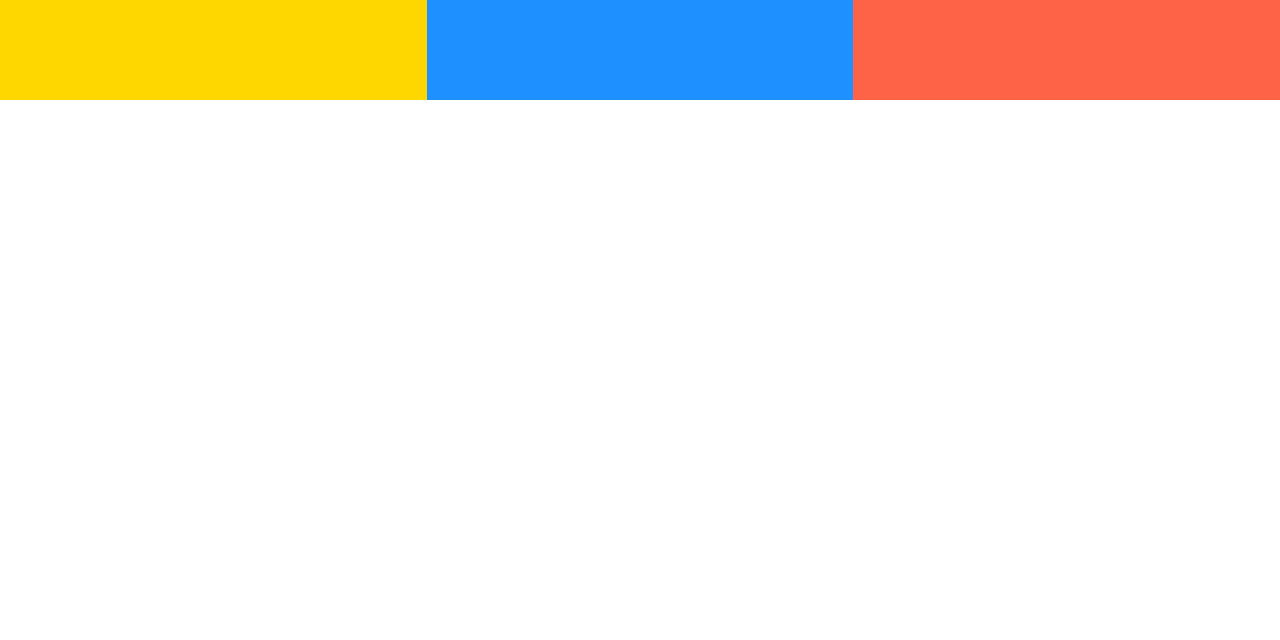
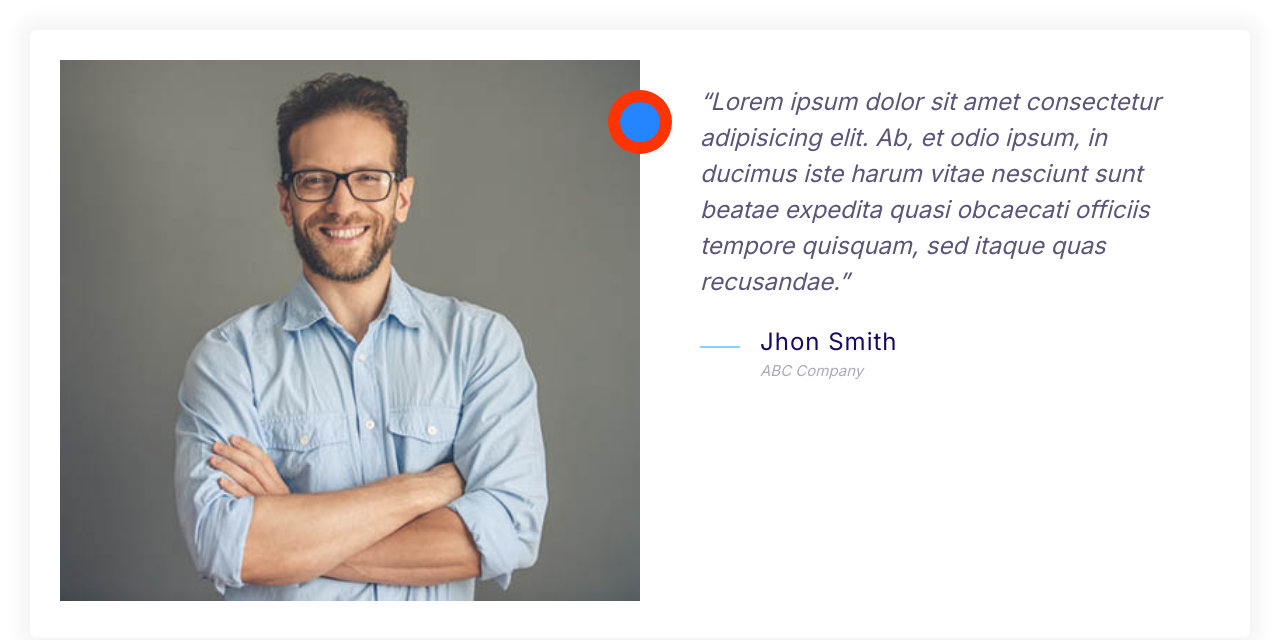
Before and after one commit to CsarChvz/HTCSS-Mosh, a plain HTML site: page index.html in a window 1280 px wide. Drawn offline with Linux system fonts and the light colour scheme.

Commit message:
Testimonials

```diff
--- a/css/styles.css
+++ b/css/styles.css
@@ -176,9 +176,17 @@ a {
   width: 40px;
   height: 40px;
 }
+.icon--small{
+  width: 30px;
+  height: 30px;
+}
 
 .icon--primary {
   fill: var(--color-primary);
+}
+
+.icon--white{
+  fill: var(--color--borders);
 }
 
 .icon-container {
@@ -191,6 +199,9 @@ a {
   width: 64px;
 }
 
+.icon-container--accent{
+  background: var(--color-accent);
+}
 /* Botones */
 
 .btn {
@@ -488,3 +499,36 @@ a {
     grid-template-columns: repeat(3, 1fr);
   }
 }
+
+/* tESTIMONIALS */
+
+.testimonial{
+  padding: 3rem;
+}
+.testimonial__image {
+  position: relative;
+}
+/* Se usa el puntero directo del hijo, apunta a un hijo dentro de una clase */
+.testimonial__image > img{
+  width: 100%;
+}
+
+/* Aqui lo que hacemos es en neustra clase "testimonial__image" vamos a apuntar a nuestro elemnto que tiene la clase icon-container  */
+.testimonial__image > .icon-container{
+  position: absolute;
+  top: 3rem;
+  right: -32px;
+}
+
+@media screen and (min-width: 768px) {
+
+  /* Este estilo va a ser para los elementos quote que estan adentro del bloque testimonial */
+  .testimonial .quote, .testimonial .quote__author{
+    font-size: 2.4rem;
+  }
+
+  .testimonial .quote {
+    margin-left: 6rem;
+  }
+
+}
--- a/index.html
+++ b/index.html
@@ -12,11 +12,35 @@
     <link rel="stylesheet" href="css/normalize.css" />
     <title>Document</title>
   </head>
-  <body>
-    <div class="grid grid--1x3">
-      <div style="height: 100px; background: gold;"></div>
-      <div style="height: 100px; background: dodgerblue;"></div>
-      <div style="height: 100px; background: tomato;"></div>
+  <body style="padding: 3rem;">
+    <div class="card testimonial">
+      <div class="grid grid--1x2">
+
+        <div class="testimonial__image">
+          <img src="src/testimonial.jpg" alt="Happy Smiling customer">
+          <span class="icon-container icon-container--accent">
+            <svg class="icon icon-small icon--primary">
+                <use xlink:href="src/sprite.svg#chevron"></use>
+            </svg>
+          </span>
+        </div>
+        <blockquote class="quote">
+          <p class="quote__text">Lorem ipsum dolor sit amet consectetur adipisicing elit. Ab, et odio ipsum, in ducimus iste harum vitae nesciunt sunt beatae expedita quasi obcaecati officiis tempore quisquam, sed itaque quas recusandae.</p>
+          <footer>
+            <div class="media">
+              <div class="media__image">
+                  <svg class="icon icon--primary quote__image">
+                      <use xlink:href="src/sprite.svg#line"></use>
+                  </svg>
+              </div>
+              <div class="media__body">
+                <h3 class="media__title quote__author">Jhon Smith</h3>
+                <p class="quote__company">ABC Company</p>
+              </div>
+            </div>
+          </footer>
+        </blockquote>
+      </div>
     </div>
   </body>
 </html>
```
Also changed, not shown: src/testimonial.jpg (added).
